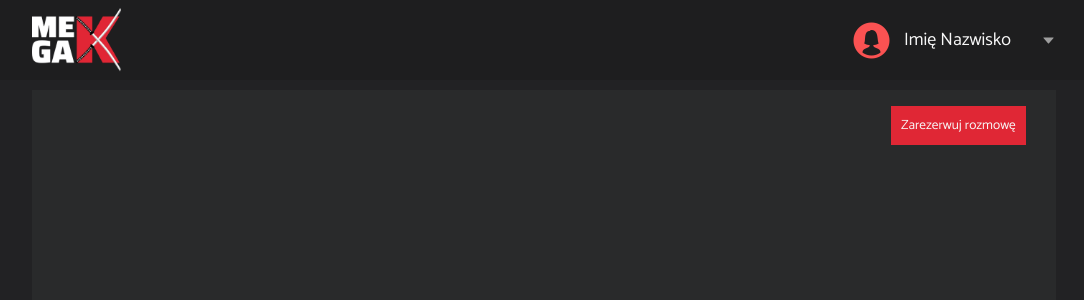
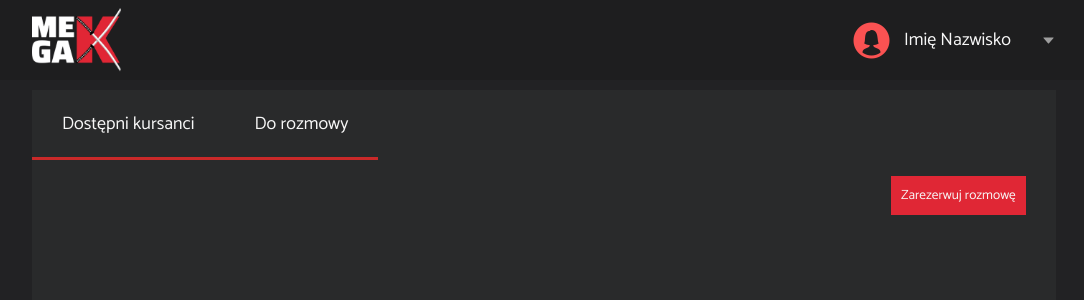
Before and after one commit to git-asia/HeadHunter_client, a React (Vite) app: page / in a window 1280 px wide. Shown: the top 300 px of the page, without its empty margins (96-1180 px from the left). Built offline with nearby package versions, Linux system fonts and the light colour scheme.

Commit message:
Added Navbar to Listview

```diff
--- a/src/views/ListView/ListView.tsx
+++ b/src/views/ListView/ListView.tsx
@@ -1,5 +1,5 @@
 import React from "react";
-
+import { NavbarStudents } from "../../components/NavbarStudents/NavbarStudents";
 import { UserData } from "../../components/UserData/UserData";
 
 import "./ListView.scss";
@@ -11,6 +11,7 @@ export const ListView = () => {
     <>
       <div className="page-wrapper">
         <div className="list-wrapper">
+          <NavbarStudents/>
           <UserData />
         </div>
       </div>
```
